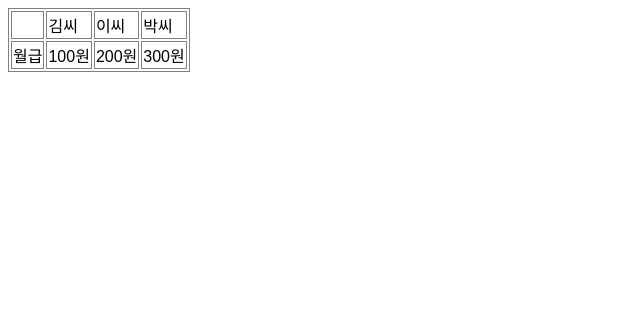
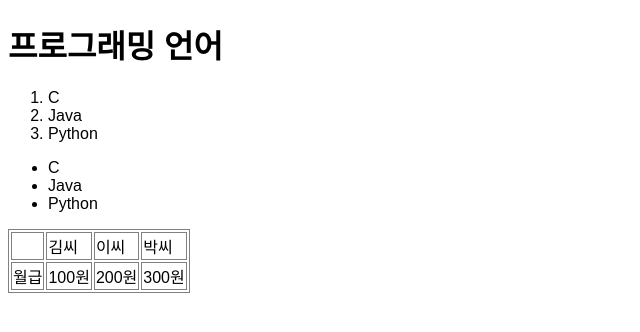
Before and after one commit to eojinryu/csb-x61hxe, a plain HTML site: page index.html in a window 1280 px wide. Shown: the whole page, without its empty margins (0-640 px from the left). Drawn offline with Linux system fonts and the light colour scheme.

Commit message:
Deployment from Codesandbox.

```diff
--- a/index.html
+++ b/index.html
@@ -1 +1 @@
-<!DOCTYPE html><html><head><title>Parcel Sandbox</title><link rel="stylesheet" href="/csb-x61hxe/styles.31bc83d5.css"><meta charset="UTF-8"></head><body>  <table> <tr> <td></td> <td> 김씨 </td> <td> 이씨 </td> <td> 박씨 </td> </tr> <tr> <td> 월급 </td> <td> 100원 </td> <td> 200원 </td> <td> 300원 </td> </tr> </table> </body></html>
+<!DOCTYPE html><html><head><title>Parcel Sandbox</title><link rel="stylesheet" href="/csb-x61hxe/styles.31bc83d5.css"><meta charset="UTF-8"></head><body> <h1>프로그래밍 언어</h1> <ol> <li>C</li> <li>Java</li> <li>Python</li> </ol> <ul> <li>C</li> <li>Java</li> <li>Python</li> </ul> <table> <tr> <td></td> <td> 김씨 </td> <td> 이씨 </td> <td> 박씨 </td> </tr> <tr> <td> 월급 </td> <td> 100원 </td> <td> 200원 </td> <td> 300원 </td> </tr> </table> </body></html>
```
